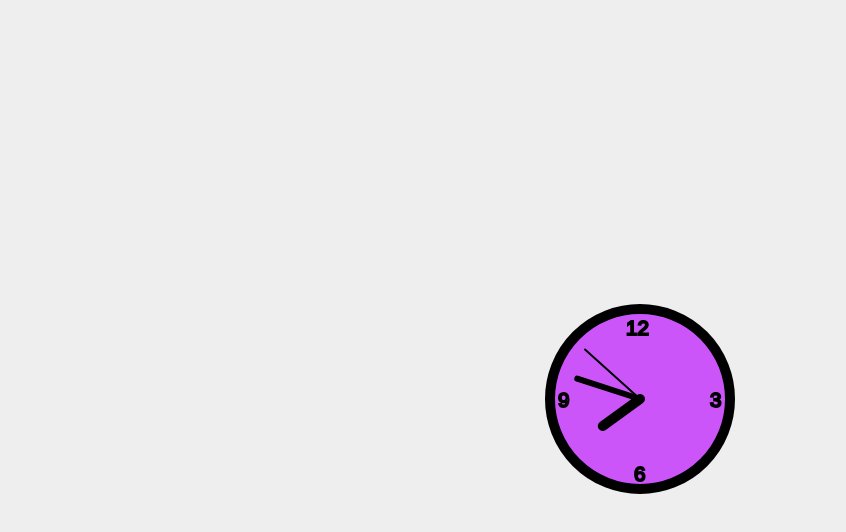
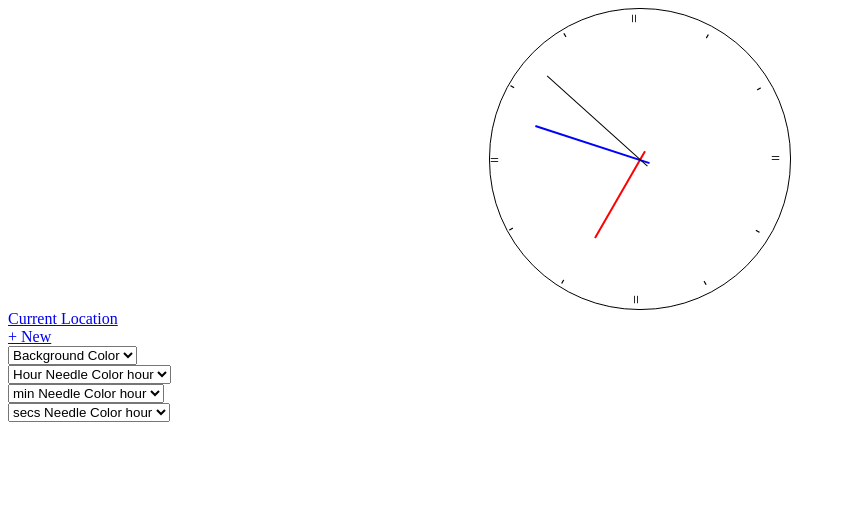
Before and after one commit to zreale/AME220ZackReale, a plain HTML site: page Project 5 box and clock/Clock.html in a window 1280 px wide. Shown: the whole page, without its empty margins (0-846 px from the left). Drawn offline with Linux system fonts and the light colour scheme.

Commit message:
Update Clock.html

```diff
--- a/Project 5 box and clock/Clock.html
+++ b/Project 5 box and clock/Clock.html
@@ -1,93 +1,305 @@
-<!DOCTYPE html>
-<html lang="en-US">
+<html>
 <head>
-    <title>Clock</title>
-    <meta http-equiv="Content-Type" content="text/html; charset=utf-8" />
-    <style type="text/css">
-      html, body {
-        background-color: #eee;
-        font-family: tahoma;
-        font-size: 90%;
+<style>
+
+
+#addNew
+{
+    display: none;
+    position: fixed;
+    width: 100%;
     height: 100%;
-        width: 100%;
+    margin-top: 1000px;
+    top: 0px;
+    background: rgba(0,0,0,.7);
+    transition: 1s;
 }
-      * {
-        margin: 0;
-        padding: 0;
+  #clockWrapper{
+    width: 300px;
+    height: 300px;
+    margin: auto;
+    border: 1px solid black;
+    border-radius: 150px;
+	background: white;
   }
-      td {
-        text-align: center;
+  .nums
+  {
+    position: absolute;
+    top: 150px;
+    width: 290px;
+    text-align: right;
   }
-      #box {
-        background-color: #cc0000;
-        color: #fff;
-        font-weight: bold;
-        text-align: center;
-        padding: 3px 0 3px 0;
+  #n1{
+    transform: rotate(-60deg);
   }
-      #container {
-        height: 100%;
-        vertical-align: middle;
-        width: 100%;
+  #n2{
+    transform: rotate(-30deg);
   }
-      #clock {
-        fill: #cc55fa;
-        stroke: #000;
-        stroke-linecap: round;
+  #n3{
+    transform: rotate(0deg);
   }
-      #surface, #h_pointer {
-        stroke-width: 5px;
+  #n4{
+    transform: rotate(30deg);
   }
-      #delimiters, #s_pointer {
-        stroke-width: 1px;
+  #n5{
+    transform: rotate(60deg);
   }
-      #m_pointer {
-        stroke-width: 3px;
+  #n6{
+    transform: rotate(90deg);
   }
-      #numbers {
-        font-family: sans-serif;
-        font-size: 80%;
+  #n7{
+    transform: rotate(120deg);
+  }
+  #n8{
+    transform: rotate(150deg);
+  }
+  #n9{
+    transform: rotate(180deg);
+  }
+  #n10{
+    transform: rotate(210deg);
+  }
+  #n11{
+    transform: rotate(240deg);
+  }
+  #n12{
+    transform: rotate(270deg);
+  }
+  .needle
+  {
+     margin-top: 150px;
+     position: absolute;
+     width: 300px;
+     line-height: 0px;
+  }
+  .needle span
+  {
+      display: block;
+      width: auto;
+      margin-left: 140px;
+     text-align: left;
+  }
+  #hour span{
+    background-color: red;
+    max-width: 100px;
+    height: 2px;
+  }
+  #min span{
+    background-color: blue;
+    max-width: 120px;
+    height: 2px;
+  }
+  #secs span{
+    background-color: black;
+    max-width: 135px;
+    height: 1px;
   }
 </style>
-    <script language="javascript" type="text/javascript">
-      function timerTick() {
-        with (new Date()) {
-          var h, m, s;
 
-          h = 30 * ((getHours() % 12) + getMinutes() / 60);
-          m = 6 * getMinutes();
-          s = 6 * getSeconds();
+<script>
+  function updateClock(date)
+  {
+    date = date || new Date();
+    var h = (date.getHours() + hourDif) % 12;
+    var m = date.getMinutes() + minDif;
+    var s = date.getSeconds();
+    var hdeg = (h - 3)*30;
+    var mdeg = (m - 15)*6;
+    var sdeg = (s - 15)*6;
+    document.getElementById("hour").style.transform = "rotate(" + hdeg + "deg)";
+    document.getElementById("min").style.transform = "rotate(" + mdeg + "deg)";
+    document.getElementById("secs").style.transform = "rotate(" + sdeg + "deg)";
+  }
+  function startUp()
+  {
+    generateMyTimeZoneList();
+    setInterval("updateClock(null)", 1000);
+  }
+  function cancelTimeZone()
+  {
+    document.getElementById("addNew").style.marginTop = "1000px";
+    setTimeout(addNewTZ_Aux1, 1000);
+  }
+  function addNewTZ()
+  {
+    document.getElementById("addNew").style.display = "block";
+    setTimeout(addNewTZ_Aux, 0);
+  }
+  function addNewTZ_Aux(){
+    document.getElementById("addNew").style.marginTop = "0px";
+  }
+  function addNewTZ_Aux1(){
+    document.getElementById("addNew").style.display = "none";
+  }
+  function generateMyTimeZoneList(){
+    var outS = "";
+    outS += "<a href='javascript:TZSelected(-1)'> Current Location </a><br>";
+    // generate markup
+    outS += "<a href='javascript:addNewTZ()'>+ New </a>";
+    document.getElementById("placeList").innerHTML = outS;
 
-          document.getElementById('h_pointer').setAttribute('transform', 'rotate(' + h + ', 50, 50)');
-          document.getElementById('m_pointer').setAttribute('transform', 'rotate(' + m + ', 50, 50)');
-          document.getElementById('s_pointer').setAttribute('transform', 'rotate(' + s + ', 50, 50)');
-
-          setTimeout(timerTick, 1000);
+  }
+  function TZSelected(a)
+  {
+    if(a == -1){
+      updateClock(null);
     }
   }
+var myTimeZones = [];
+
+
+function changeColor(){
+
+	var x = document.getElementById("colorSelector").value;//.selected;
+
+	console.log(x);
+
+	//document.body.style.background = x;
+	document.getElementById("clockWrapper").style.background = x;
+
+}
+
+function hourchangeColor(){
+
+	var y = document.getElementById("hourcolorSelector").value;//.selected;
+
+	console.log(y);
+
+	//document.body.style.background = y;
+	document.getElementById("hour").getElementsByTagName("span")[0].style.background = y;
+
+}
+function minchangeColor(){
+
+	var y = document.getElementById("mincolorSelector").value;//.selected;
+
+	console.log(y);
+
+	//document.body.style.background = y;
+	document.getElementById("min").getElementsByTagName("span")[0].style.background = y;
+
+}
+
+
+function secschangeColor(){
+
+	var y = document.getElementById("secscolorSelector").value;//.selected;
+
+	console.log(y);
+
+	//document.body.style.background = y;
+	document.getElementById("secs").getElementsByTagName("span")[0].style.background = y;
+
+}
+
+var hourDif= 0;
+var minDif= 0;
+
+var startingHour = 7;
+var startingMin =0;
+
+function addTimeZone(){
+	var y = document.getElementById("timeZones").value;
+	console.log(y);
+	var res = y.split(":");
+	console.log(res[0] + "   " + res[1]);
+
+	hourDif = res[0] - startingHour;
+	minDif = res[1] - startingMin;
+
+	//move grey thing back down
+	cancelTimeZone();
+
+}
+
 </script>
 </head>
-  <body onload='timerTick()'>
-    <noscript><div id='box'>Please, enable JavaScript and refresh page.</div></noscript>
-    <table id='container'>
-      <tr>
-        <td>
-          <svg id='clock' viewBox='0 0 100 100' width='200' height='200'>
-            <circle id='surface' cx='50' cy='50' r='45'/>
-            <g id='pointers'>
-              <line id='h_pointer' x1='50' y1='50' x2='50' y2='27' />
-              <line id='m_pointer' x1='50' y1='50' x2='50' y2='17' />
-              <line id='s_pointer' x1='50' y1='50' x2='50' y2='13' />
-            </g>
-            <g id='numbers'>
-              <text x='43' y='18'>12</text>
-              <text x='85' y='54'>3</text>
-              <text x='47' y='91'>6</text>
-              <text x='9' y='54'>9</text>
-            </g>
-          </svg>
-        </td>
-      </tr>
-    </table>
+
+<body onload='startUp()'>
+  <div id='clockWrapper'>
+    <div class='nums' id='n1'> - </div>
+    <div class='nums' id='n2'> - </div>
+    <div class='nums' id='n3'> = </div>
+    <div class='nums' id='n4'> - </div>
+    <div class='nums' id='n5'> - </div>
+    <div class='nums' id='n6'> = </div>
+    <div class='nums' id='n7'> - </div>
+    <div class='nums' id='n8'> - </div>
+    <div class='nums' id='n9'> = </div>
+    <div class='nums' id='n10'> - </div>
+    <div class='nums' id='n11'> - </div>
+    <div class='nums' id='n12'> = </div>
+
+    <div class='needle' id='hour'></span> <span> </div>
+    <div  class='needle' id='min'><span> </span> </div>
+    <div  class='needle' id='secs'><span> </span></div>
+  </div>
+
+  <div id='placeList'> </div>
+
+  <div id="addNew">
+      <select id='timeZones'>
+        <option value='-12:00'> US minor islands (-12:00) </option>
+        <option value='-11:00'> Hawaii (-11:00) </option>
+        <option value='-10:00'> New Zealand (-10:00) </option>
+        <option value='-09:30'> French Polynesia (-9:30) </option>
+		 <option value='-09:00'> France (-9:00) </option>
+		  <option value='-08:00'> United Kingdom (-8:00) </option>
+		   <option value='-07:00'> Arizona (-8:00) </option>
+		   <option value='-06:00'> United States (Central Time Zone) (-6:00) </option>
+		      <option value='-05:00'> United States (Eastern Time Zone)(-5:00) </option>
+			    <option value='-04:30'> Venezuela (-4:30) </option>
+				  <option value='-04:30'> Canada (Atlantic Time Zone) (-4:00) </option>
+				   <option value='-01:30'> Canada portugulx (-4:00) </option>
+				     <option value='00:00'> Canada portugulx (00:00) </option>
+      </select>
+      <a href='javascript:addTimeZone()'> Add </a>
+      <a href='javascript:cancelTimeZone()'> Cancel </a>
+  </div>
+
+  <div>
+
+	  <select id="colorSelector"  onchange="changeColor()" >
+    <option value="">Background Color</option>
+    <option value="red">red</option>
+    <option value="blue">blue</option>
+    <option value="green">green</option>
+    <option value="orange">orange</option>
+</select>
+<div>
+
+	  <div>
+
+		  <select id="hourcolorSelector"  onchange="hourchangeColor()" >
+	    <option value="">Hour Needle Color hour</option>
+	    <option value="red">red</option>
+	    <option value="blue">blue</option>
+	    <option value="green">green</option>
+	    <option value="orange">orange</option>
+	</select>
+	<div>
+
+		  <div>
+
+			  <select id="mincolorSelector"  onchange="minchangeColor()" >
+		    <option value="">min Needle Color hour</option>
+		    <option value="red">red</option>
+		    <option value="blue">blue</option>
+		    <option value="green">green</option>
+		    <option value="orange">orange</option>
+		</select>
+		<div>
+			  <div>
+
+				  <select id="secscolorSelector"  onchange="secschangeColor()" >
+			    <option value="">secs Needle Color hour</option>
+			    <option value="red">red</option>
+			    <option value="blue">blue</option>
+			    <option value="green">green</option>
+			    <option value="orange">orange</option>
+			</select>
+			<div>
+
 </body>
+
 </html>
```
Lines whose indentation alone changed are shown as unchanged.
